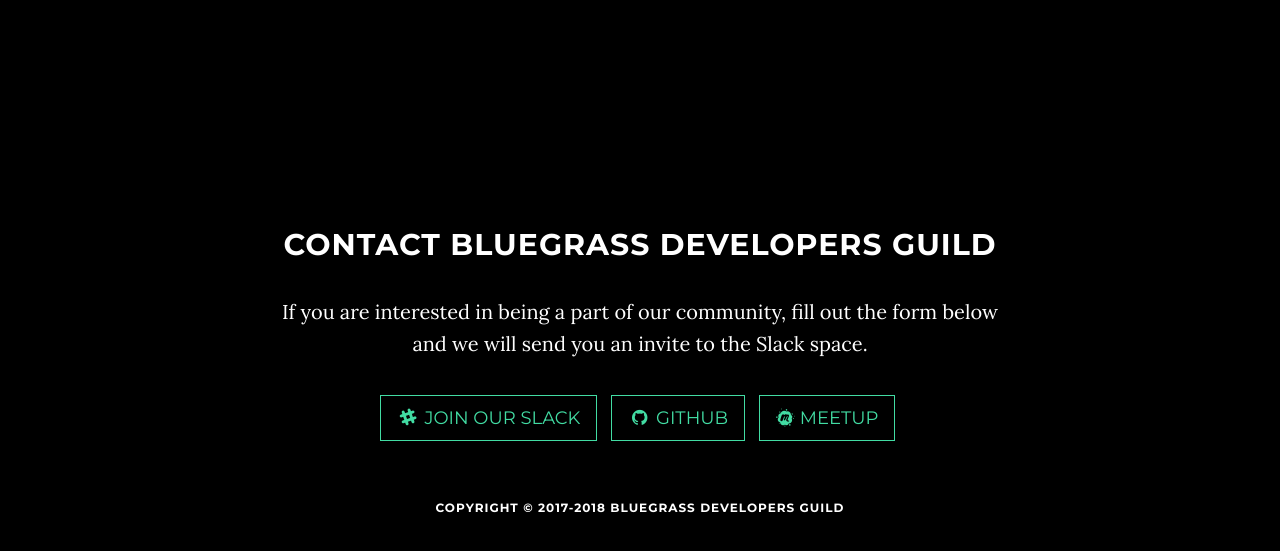
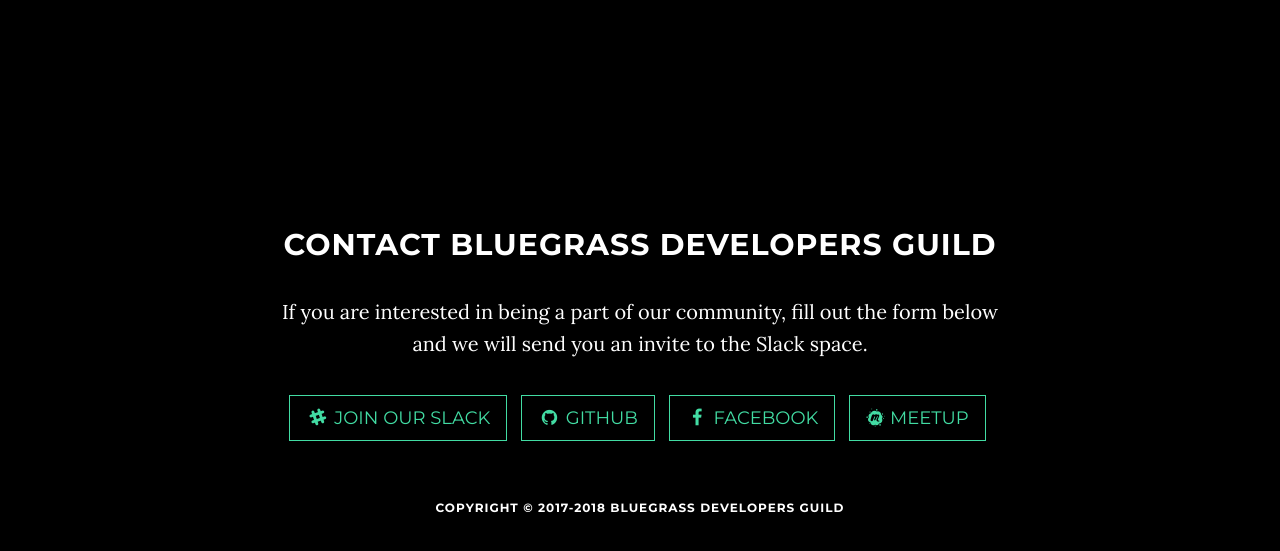
Before and after one commit to bluegrass-devs/bluegrass-devs.github.io, a plain HTML site: page index.html in a window 1280 px wide. Shown: the part 1955-2506 px from the top of the page. Drawn offline with nearby package versions, Linux system fonts and the light colour scheme; a script that the page names is missing.

Commit message:
updated social media link in contact section - index.html

```diff
--- a/index.html
+++ b/index.html
@@ -112,6 +112,9 @@
                     </li>
                     <li>
                         <a href="https://github.com/bluegrass-devs" target="_blank" class="btn btn-default btn-lg"><i class="fa fa-github fa-fw"></i> <span class="network-name">Github</span></a>
+                    </li>
+                    <li>
+                        <a href="https://www.facebook.com/bluegrassdevs" target="_blank" class="btn btn-default btn-lg"><i class="fa fa-facebook fa-fw"></i> <span class="network-name">Facebook</span></a>
                     </li>
                     <li>
                         <a href="https://www.meetup.com/The-Bluegrass-Developers-Guild/" target="_blank" class="btn btn-default btn-lg"><i class="fa fa-meetup" aria-hidden="true"></i> <span class="network-name">Meetup</span></a>
```
